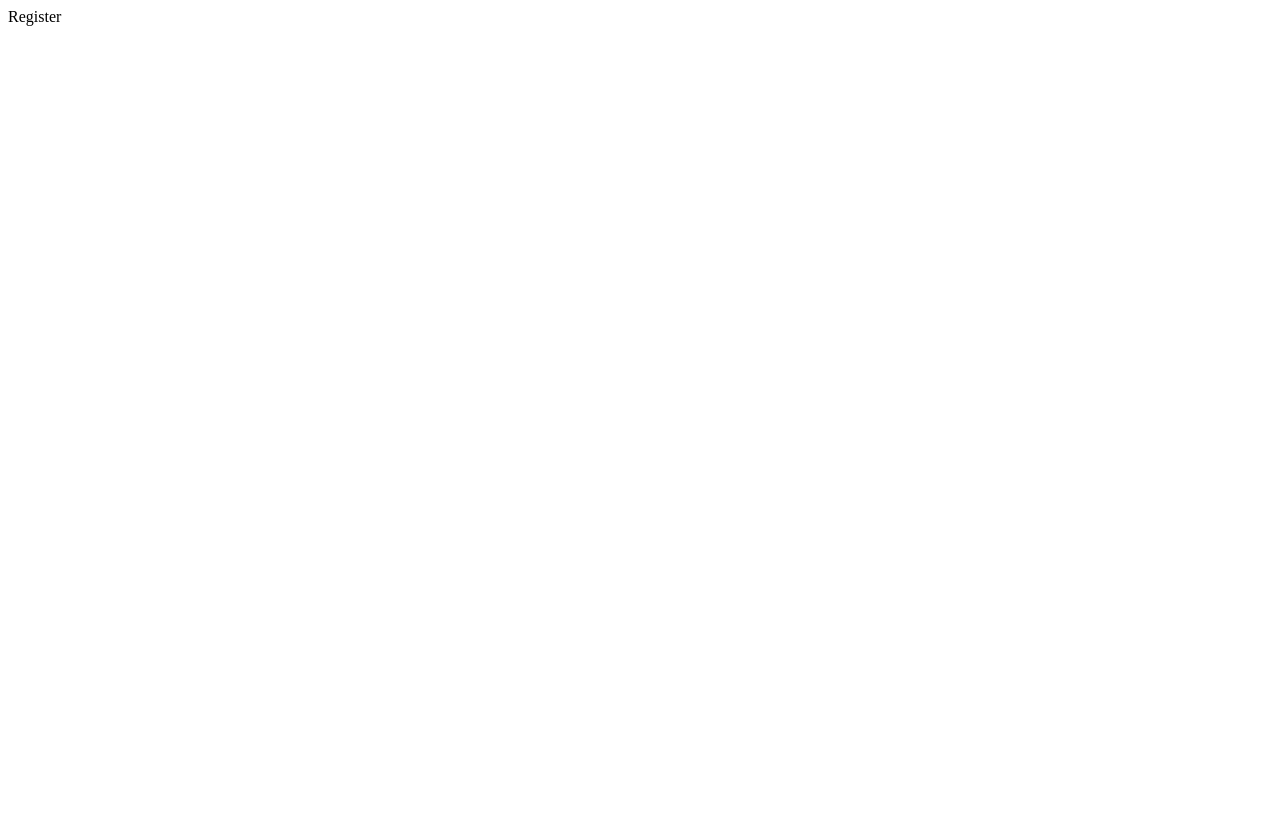
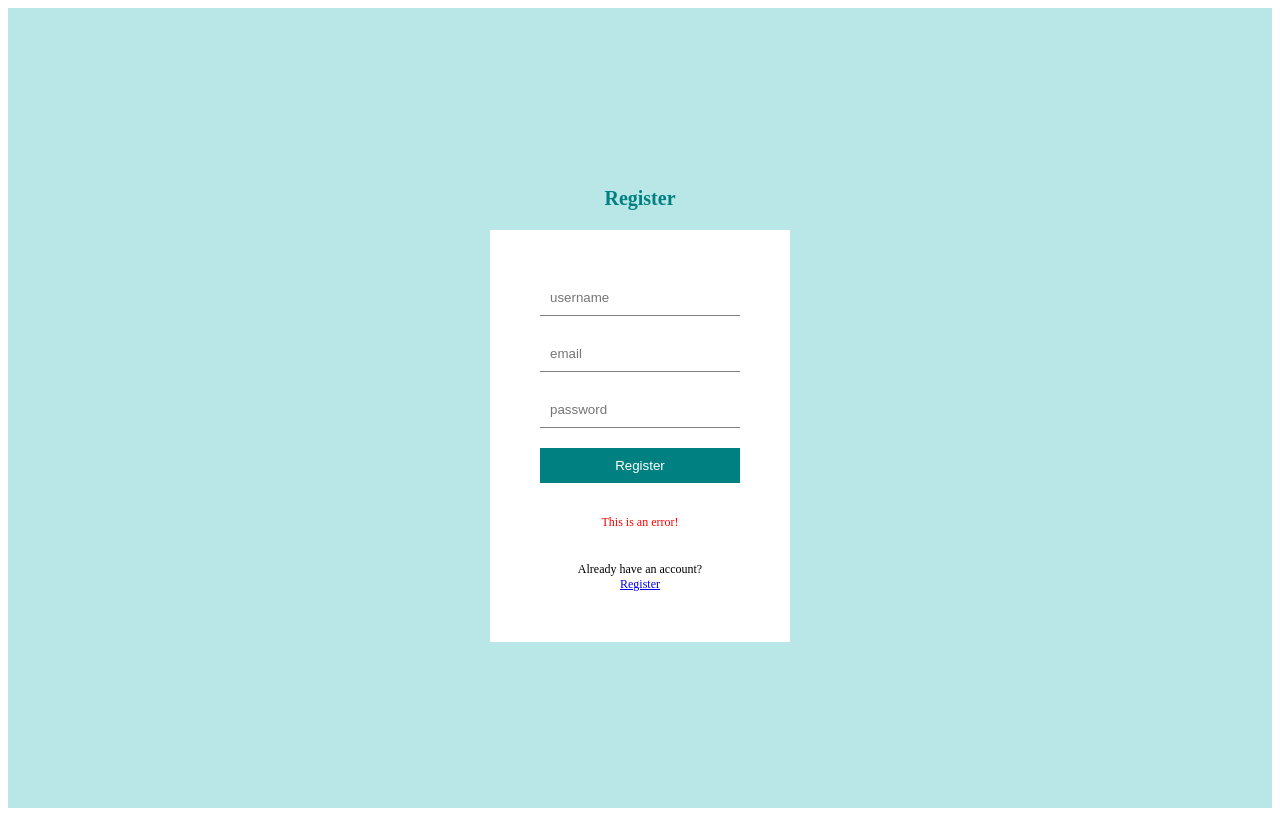
Before and after one commit to BsgauthierWebDev/hallwayblog-client, a React (Create React App) app: page /register in a window 1280 px wide. Built offline with nearby package versions, Linux system fonts and the light colour scheme.

Commit message:
Created Register page

```diff
--- a/src/pages/Register.jsx
+++ b/src/pages/Register.jsx
@@ -1,8 +1,21 @@
 import React from 'react'
+import {Link} from 'react-router-dom'
 
 const Register = () => {
   return (
-    <div>Register</div>
+    <div className = 'auth'>
+      <h1>Register</h1>
+      <form>
+        <input required type = 'text' placeholder = 'username' />
+        <input required type = 'email' placeholder = 'email' />
+        <input required type = 'password' placeholder = 'password' />
+        <button>Register</button>
+        <p>This is an error!</p>
+        <span>
+          Already have an account? <br /> <Link to = '/login'>Register</Link>
+        </span>
+      </form>
+    </div>
   )
 }
 
```
